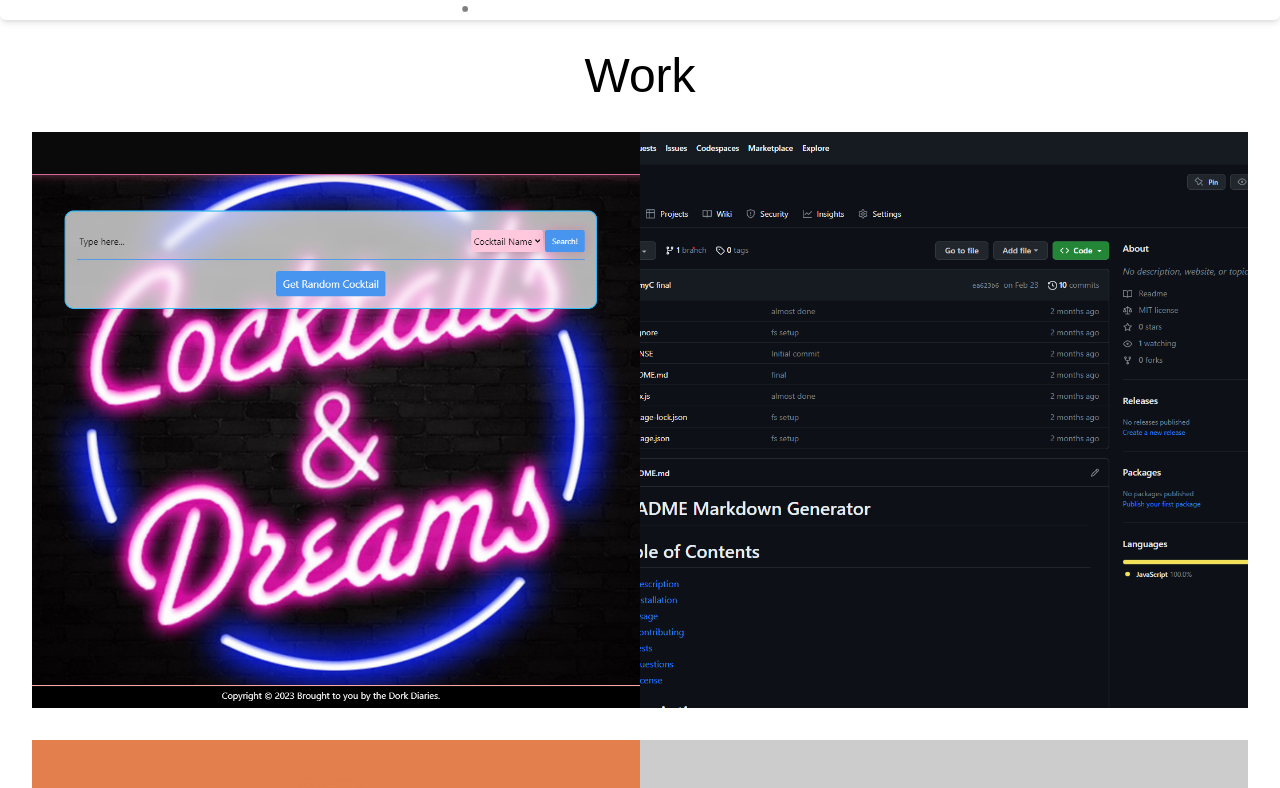
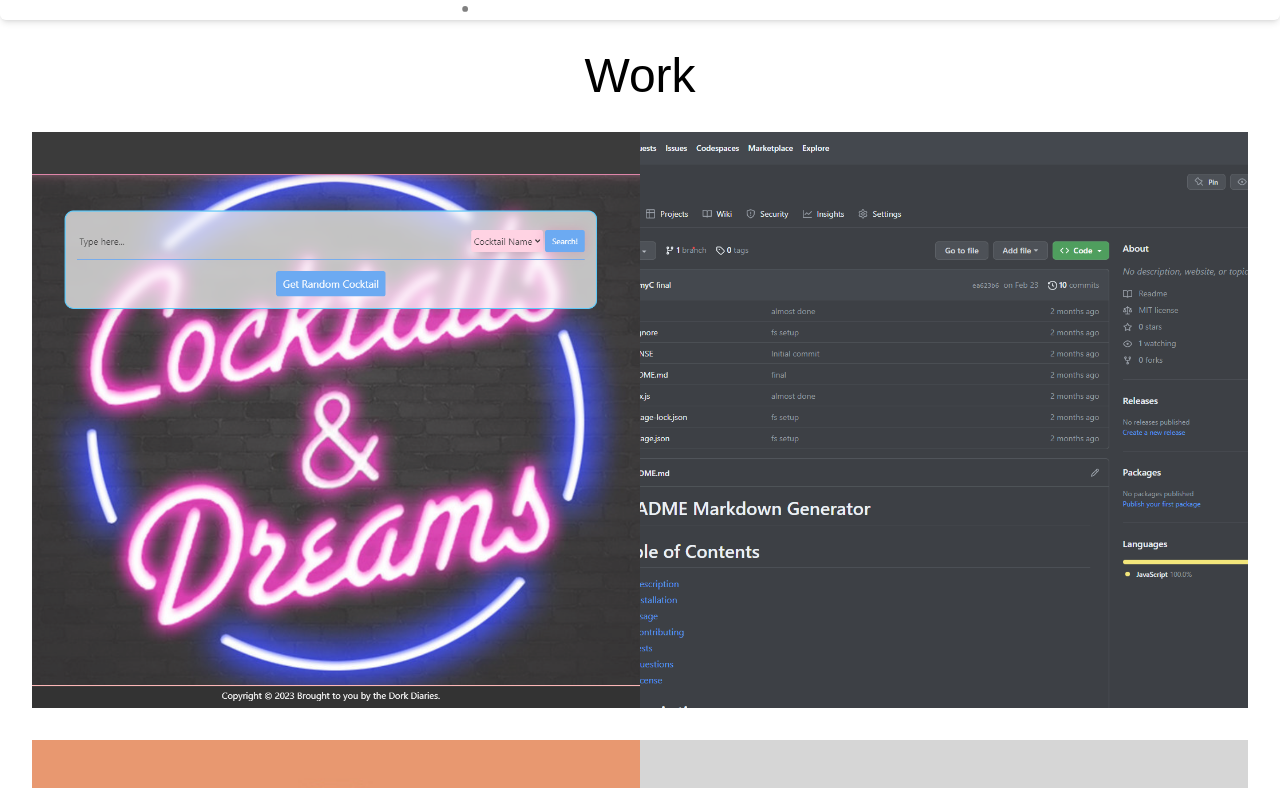
Before and after one commit to YimmyC/my-portfolio, a React (Create React App) app: page / in a window 1280 px wide. Shown: the part 780-1568 px from the top of the page. Built offline with nearby package versions, Linux system fonts and the light colour scheme.

Commit message:
work section looking clean

```diff
--- a/src/components/Work.js
+++ b/src/components/Work.js
@@ -57,7 +57,7 @@ const Work = () => {
           {projects.map((project, index) => (
             <div key={index} className="relative w-full sm:w-1/2 h-auto overflow-hidden mb-8 px-4" onMouseOver={() => handleMouseOver(index)} onMouseLeave={() => handleMouseLeave()}>
               <div style={{ paddingBottom: "100%" }}>
-                <img src={project.image} alt={project.name} className={`absolute inset-0 w-full h-full object-cover object-center ${hoveredIndex === index ? "filter blur-sm" : ""} transition-all duration-300`} />
+                <img src={project.image} alt={project.name} className={`absolute inset-0 w-full h-full object-cover object-center opacity-80 ${hoveredIndex === index ? "filter blur-sm opacity-60" : ""} transition-all duration-300`} />
               </div>
               {hoveredIndex === index && (
                 <a href={project.link} target="_blank" className="absolute top-0 left-0 w-full h-full flex justify-center items-center bg-gray-900 bg-opacity-50 text-white font-semibold text-lg transition-all duration-300">
```
